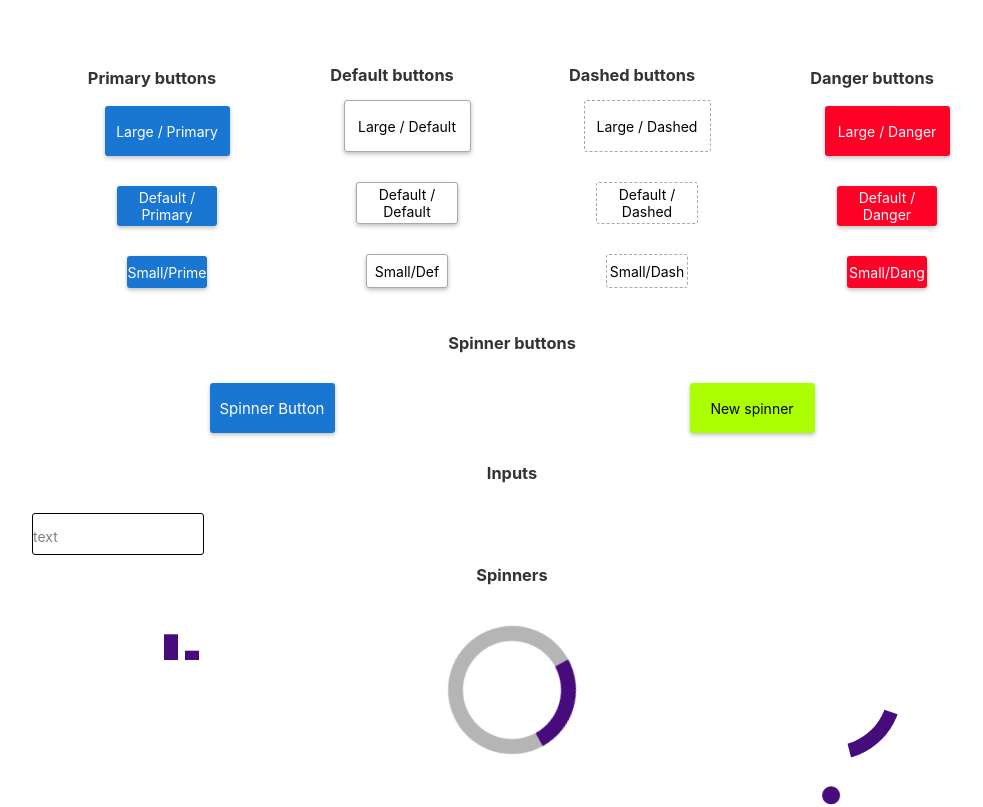
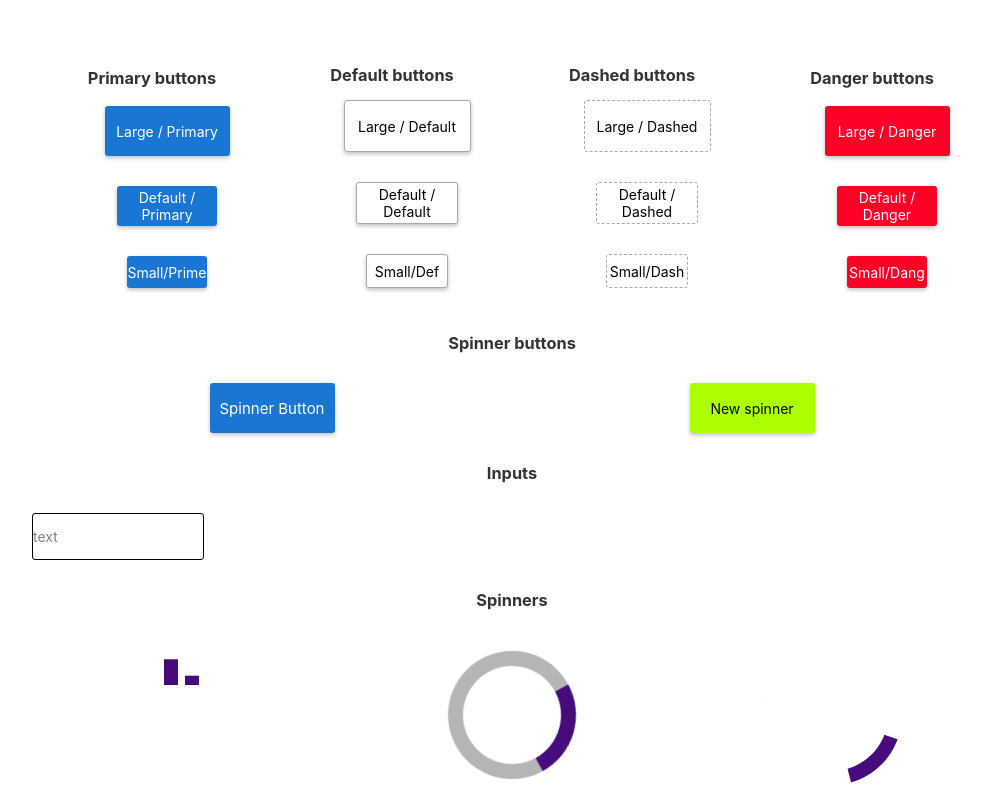
Before and after one commit to Inpris/EvgLib, an Angular app: page / in a window 1280 px wide. Shown: the top 807 px of the page, without its empty margins (128-1111 px from the left). Built offline with nearby package versions, Linux system fonts and the light colour scheme.

Commit message:
input уменьшается, если удалить весь текст и увеличивается, если нажать enter. но уже текст посередине блока и нет полос прокрутки.

```diff
--- a/src/app/input/input.component.html
+++ b/src/app/input/input.component.html
@@ -1,5 +1,5 @@
-<div id="parent" contenteditable="true">
-  <div id="child" >
+<div id="parent" >
+  <div id="child" contenteditable="true">
     <p style="color: grey">
       <ng-content></ng-content>
       {{content}}
--- a/src/app/input/input.component.less
+++ b/src/app/input/input.component.less
@@ -6,26 +6,25 @@
 //}
 
 #parent {
-  float		: left;
-  height		: 50%;
-  margin-bottom	: -20px;
+  display: table; // нужно для выравнивания текста по вертикали
 }
 
 #child {
-  overflow-y: hidden;
+  overflow-x: hidden;
 
-  display: flex;
-  white-space: nowrap;
-  clear		: both;
-  position	: relative;
+  white-space: nowrap; // для того, чтобы текст не переходил на другую строку
   height: 40px;
   width: 170px;
+  max-height: 40px;
+  max-width: 170px;
+  //min-height: 40px; // не понимаю, почему это не помогает сохранить ту же высоту блока, даже если весь текст удалён
+  //min-width: 170px;
 
   border-radius: 3px;
   border: 1px solid black;
 
-  //margin-bottom: 10px;
-  //overflow: auto;
+  display: table-cell!important; // связывает с родительским блоком, объявленным как таблица
+  vertical-align: middle; // и делает текст вертикально по центру
+
   //box-shadow: 0 2px 4px rgba(0, 0, 0, .25); //сделать тень внутрь блока
-
 }
```
